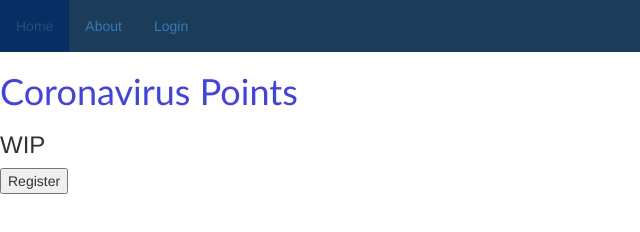
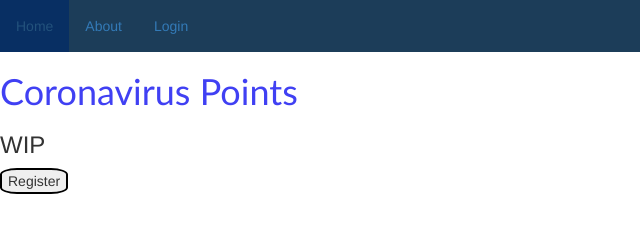
Before and after one commit to CodeLongAndProsper90/Covid-system, a plain HTML site: page index.html in a window 1280 px wide. Shown: the full height of the page, 0-640 px from the left. Drawn offline with nearby package versions, Linux system fonts and the light colour scheme.

Commit message:
Website updates

```diff
--- a/stylesheets/global.css
+++ b/stylesheets/global.css
@@ -5,7 +5,8 @@ a {
   text-decoration: none;
 }
 button {
-  border
+  border-radius: 25%;
+  border-style: solid;
 }
 button a {
   color: inherit;
```
